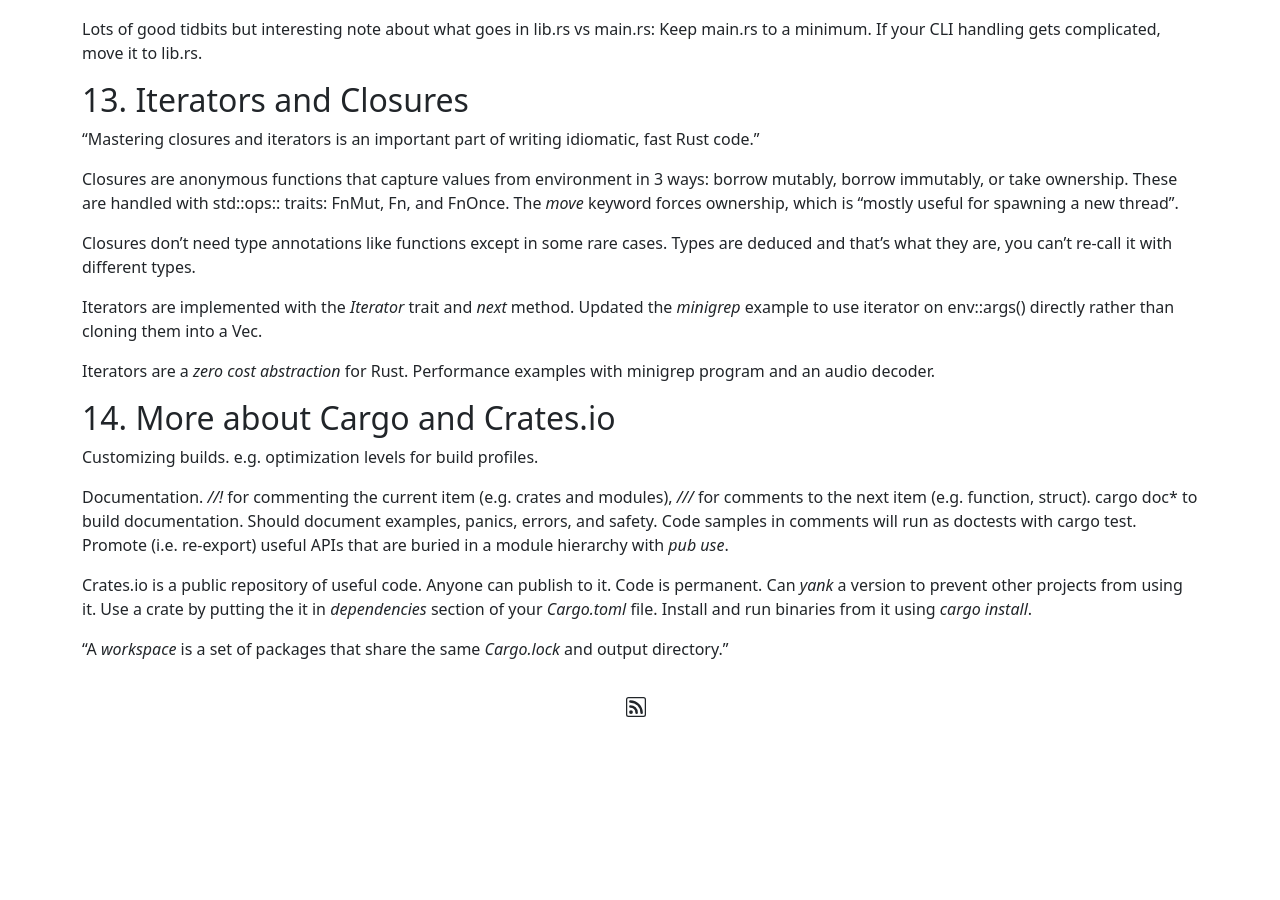
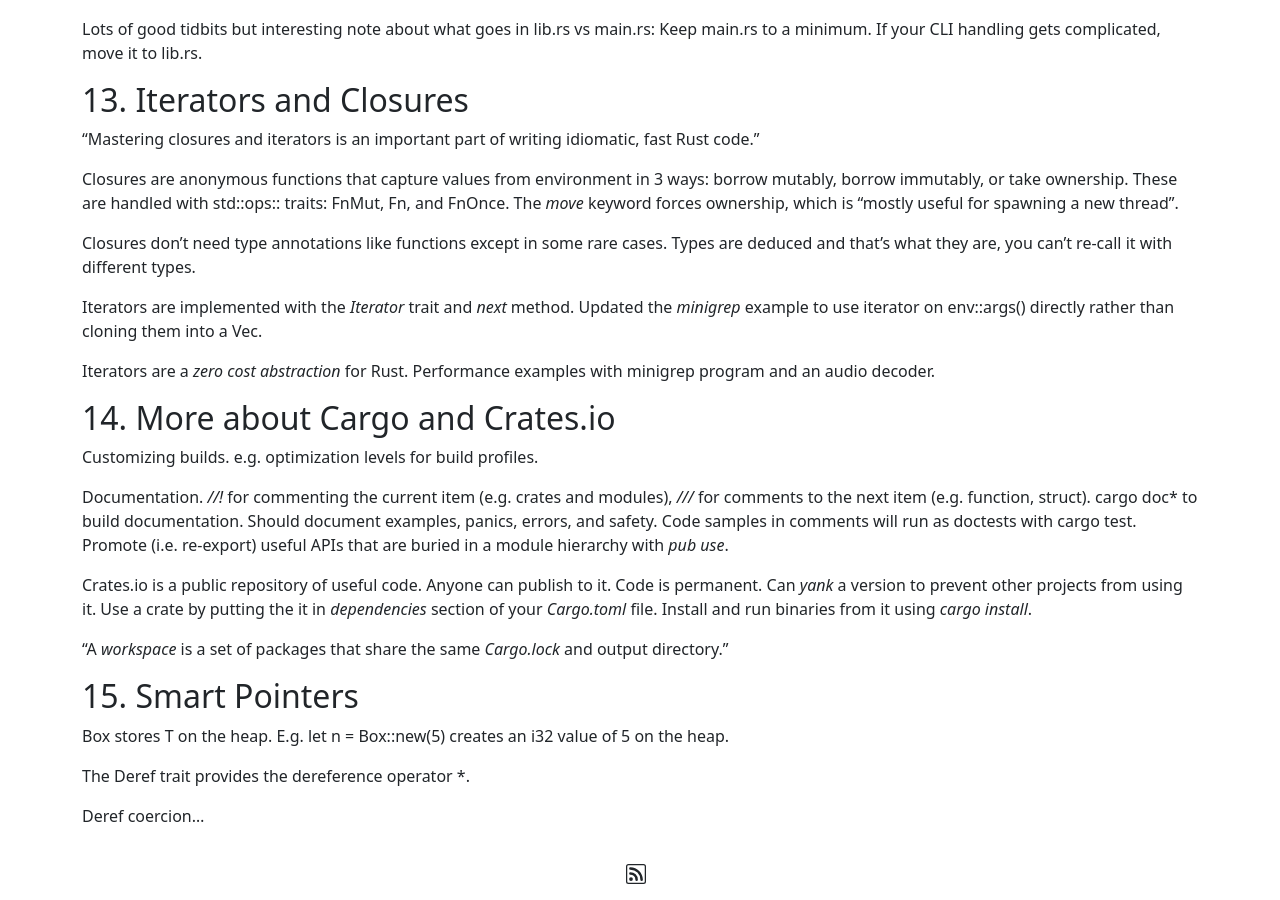
Before and after one commit to matthewdrees/matthewdrees.github.io, a Jekyll site: the page built from _posts/2022-09-30-the-rust-programming-language.md, in a window 1280 px wide and 900 px high, scrolled down 3889 px. Built offline with Jekyll 4.4.1, drawn with Linux system fonts in a browser that asks for light colours; before the commit the page ends 4622 px from its top, so only the background shows below that.

Commit message:
Chapter 15, smart pointers WIP.

```diff
--- a/_posts/2022-09-30-the-rust-programming-language.md
+++ b/_posts/2022-09-30-the-rust-programming-language.md
@@ -163,3 +163,11 @@ Documentation. *//!* for commenting the current item (e.g. crates and modules),
 Crates.io is a public repository of useful code. Anyone can publish to it. Code is permanent. Can *yank* a version to prevent other projects from using it. Use a crate by putting the it in *dependencies* section of your *Cargo.toml* file. Install and run binaries from it using *cargo install*.
 
 "A *workspace* is a set of packages that share the same *Cargo.lock* and output directory."
+
+## 15. Smart Pointers
+
+Box<T> stores T on the heap. E.g. let n = Box::new(5) creates an i32 value of 5 on the heap.
+
+The Deref trait provides the dereference operator *.
+
+Deref coercion...
```
